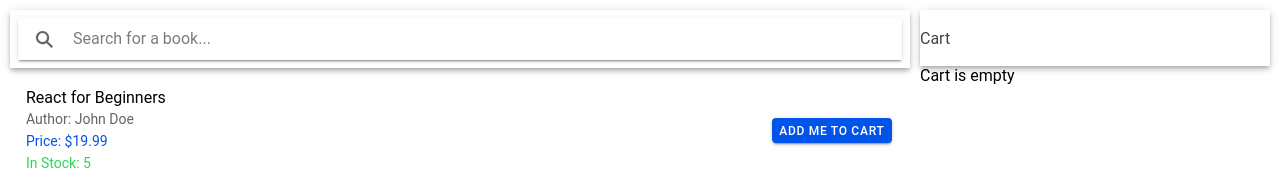
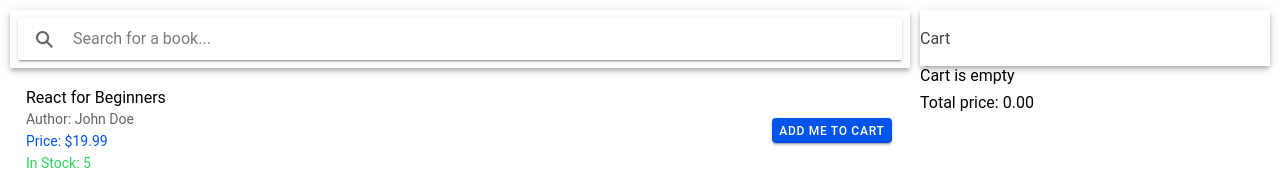
Before and after one commit to pitis/bookstore, a React (Vite) app: page /books in a window 1280 px wide. Shown: the top 183 px of the page. Built offline with nearby package versions, Linux system fonts and the light colour scheme.

Commit message:
fix: add total price

```diff
--- a/src/components/cart/index.tsx
+++ b/src/components/cart/index.tsx
@@ -12,6 +12,10 @@ import {
 
 export default function Cart() {
   const { cart, addToCart, removeFromCart } = useAppStore()
+
+  const totalPrice = cart
+    .reduce((acc, item) => acc + item.price * item.quantity, 0)
+    .toFixed(2)
 
   return (
     <div style={{ width: '350px' }}>
@@ -58,6 +62,7 @@ export default function Cart() {
             </IonLabel>
           </IonItem>
         ))}
+        <IonText>Total price: {totalPrice}</IonText>
       </IonList>
     </div>
   )
```
